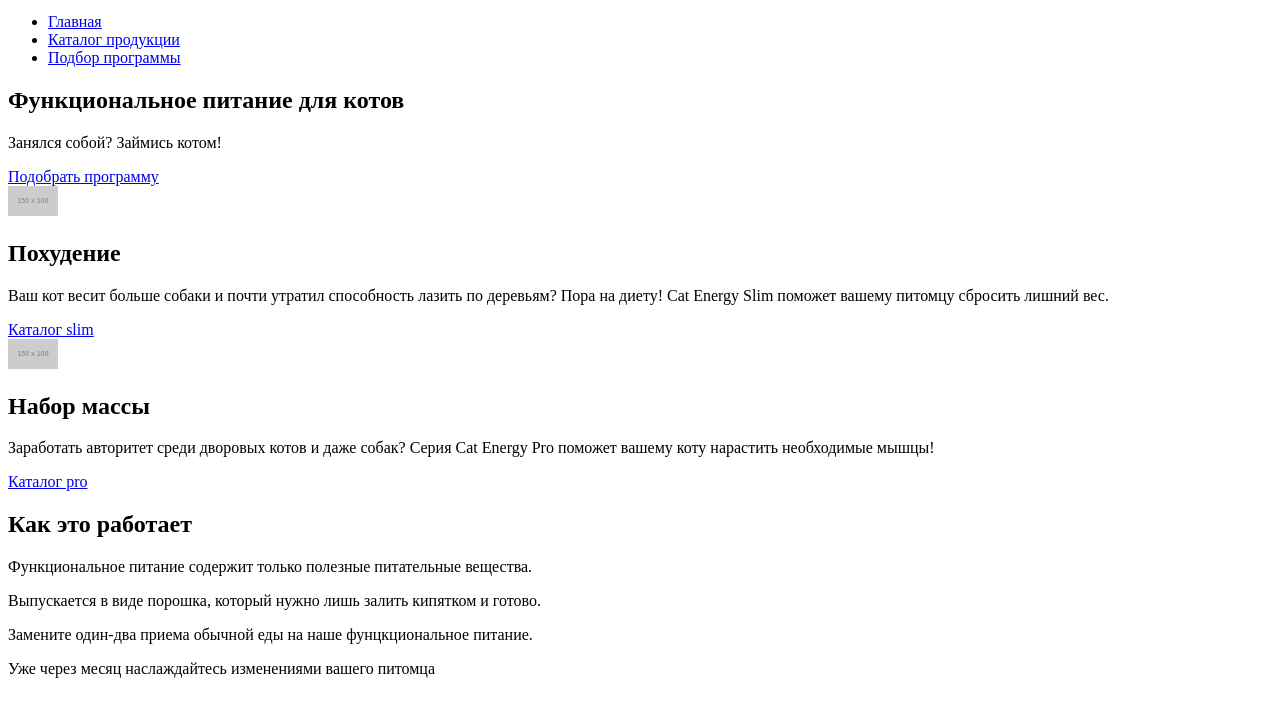
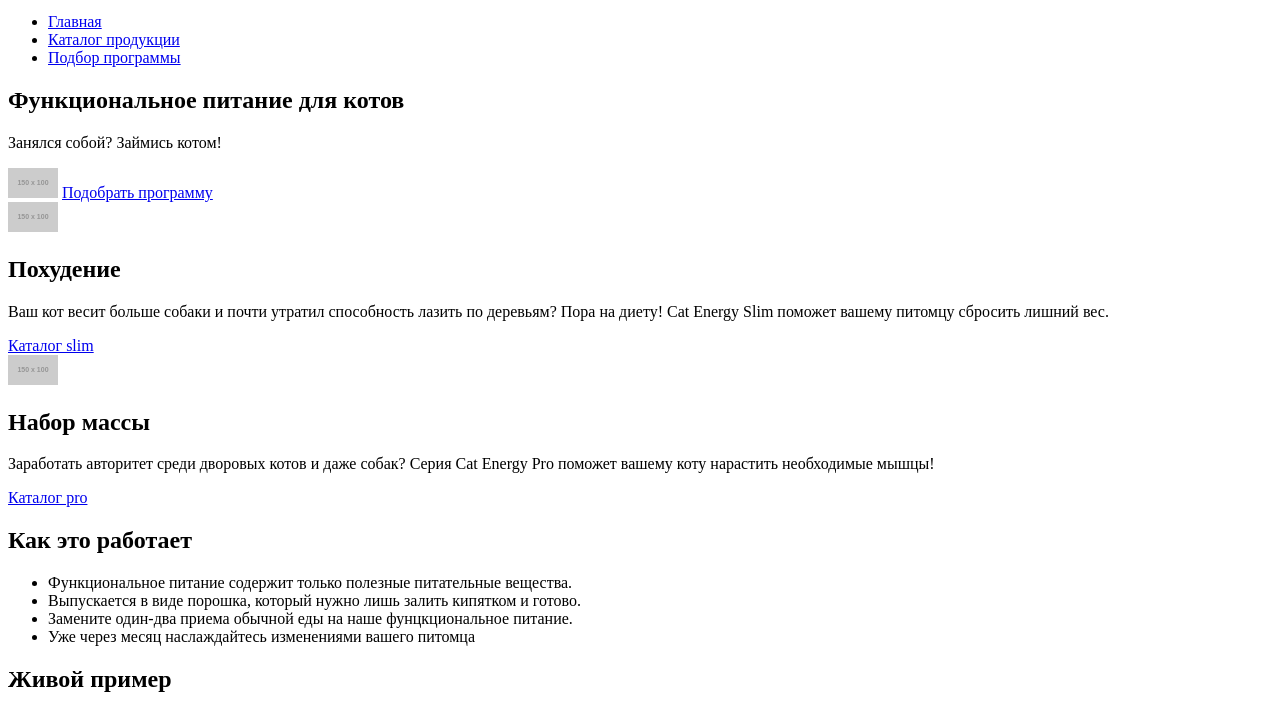
Before and after one commit to zirg3/550417-cat-energy, a website: page source/index.html in a window 1280 px wide. Shown: the part 66-767 px from the top of the page. Drawn offline with Linux system fonts and the light colour scheme; placeholder pictures from the web are drawn by us.

Commit message:
список

```diff
--- a/source/index.html
+++ b/source/index.html
@@ -35,6 +35,7 @@
           <h1 class="promo_title">Функциональное питание для котов</h1>
           <p class="promo_intro">Занялся собой? Займись котом!</p>
         </div>
+        <img src="http://placehold.it/150x100" width="50" height="30" alt="банка корма">
         <a href="#" class="promo_btn">Подобрать программу</a>
       </section>
       <section class="function">
@@ -54,10 +55,12 @@
       <section class="advantages">
         <h2 class="advantages_title">Как это работает</h2>
         <div class="advantages_wrapper">
-          <p class="advantages_item advantages_item-1">Функциональное питание содержит только полезные питательные вещества.</p>
-          <p class="advantages_item advantages_item-2">Выпускается в виде порошка, который нужно лишь залить кипятком и готово.</p>
-          <p class="advantages_item advantages_item-3">Замените один-два приема обычной еды на наше фунцкциональное питание.</p>
-          <p class="advantages_item advantages_item-4">Уже через месяц наслаждайтесь изменениями вашего питомца</p>
+          <ul class="advantages_list">
+            <li class="advantages_item advantages_item-1">Функциональное питание содержит только полезные питательные вещества.</li>
+            <li class="advantages_item advantages_item-2">Выпускается в виде порошка, который нужно лишь залить кипятком и готово.</li>
+            <li class="advantages_item advantages_item-3">Замените один-два приема обычной еды на наше фунцкциональное питание.</li>
+            <li class="advantages_item advantages_item-4">Уже через месяц наслаждайтесь изменениями вашего питомца</li>
+          </ul>
         </div>
       </section>
       <section class="example">
```
